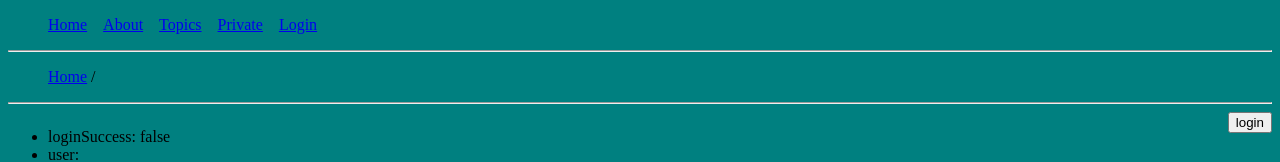
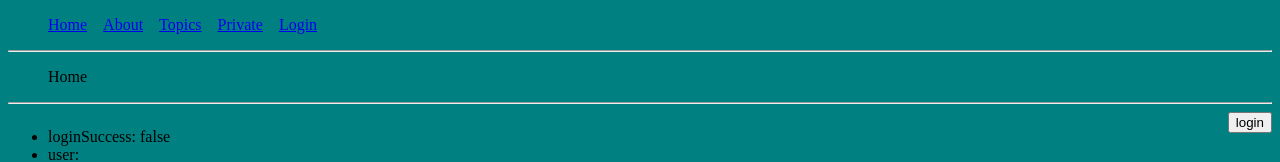
Before and after one commit to jmz527/app_boil, a React app: page / in a window 1280 px wide. Shown: the top 162 px of the page. Built offline with nearby package versions, Linux system fonts and the light colour scheme.

Commit message:
fix breadcrumbs logic to account for root

```diff
--- a/src/components/Breadcrumbs/index.js
+++ b/src/components/Breadcrumbs/index.js
@@ -11,16 +11,18 @@ import { toTitleCase } from '~/utilities';
 import './index.scss';
 
 const Breadcrumbs = ({ location: { pathname } }) => {
-  var here = pathname.split('/').slice(1);
+  let parts = [{ 'text': 'Home', 'link': '/' }];
 
-  var parts = [{ 'text': 'Home', 'link': '/' }];
+  if (pathname !== '/') {
+    const here = pathname.split('/').slice(1);
 
-  for( var i = 0; i < here.length; i++ ) {
-    var part = here[i];
-    var text = toTitleCase(part);
-    var link = '/' + here.slice( 0, i + 1 ).join('/');
-    parts.push({ 'text': text, 'link': link });
-  };
+    for( let i = 0; i < here.length; i++ ) {
+      let part = here[i];
+      let text = toTitleCase(part);
+      let link = '/' + here.slice( 0, i + 1 ).join('/');
+      parts.push({ 'text': text, 'link': link });
+    };
+  }
 
   return (
     <ul className="breadcrumbs">
```
